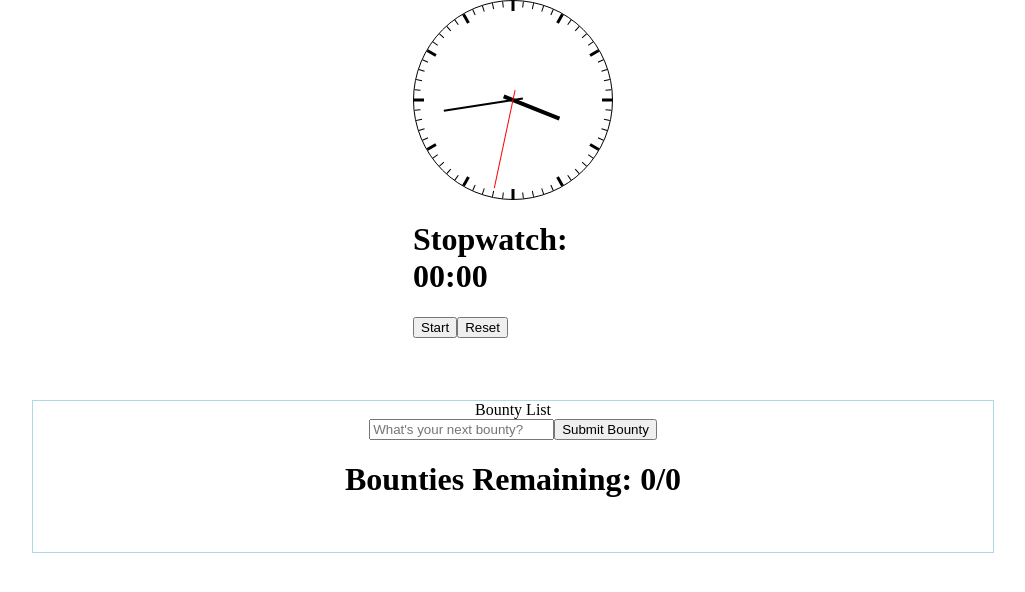
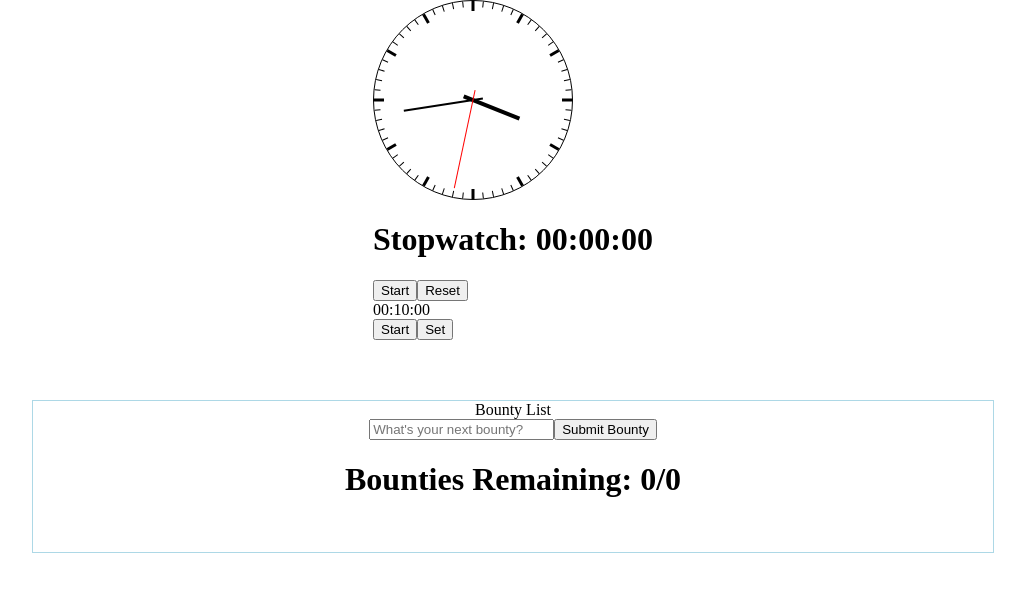
Before and after one commit to taujeng/bountysheet, a React (Create React App) app: page / in a window 1280 px wide. Shown: the top 592 px of the page, without its empty margins (127-1152 px from the left). Built offline with nearby package versions, Linux system fonts and the light colour scheme.

Commit message:
Added Timer, changed timeFormat to a function instead of a component

```diff
--- a/src/Components/Header/Header.jsx
+++ b/src/Components/Header/Header.jsx
@@ -1,6 +1,7 @@
 import React, {useState, useEffect} from 'react'
 import Clock from 'react-clock'
 import Stopwatch from '../Stopwatch/Stopwatch';
+import Timer from '../Timer/Timer'
 import 'react-clock/dist/Clock.css';
 import "./header.css"
 
@@ -20,6 +21,7 @@ const Header = () => {
     <div className="header-container">
       <Clock value={time} size={200}/>
       <Stopwatch />
+      <Timer />
     </div>
   )
 }
--- a/src/Components/Stopwatch/Stopwatch.jsx
+++ b/src/Components/Stopwatch/Stopwatch.jsx
@@ -1,9 +1,11 @@
 import React, { useState, useEffect } from 'react';
-import TimeFormat from '../timeFormat/TimeFormat';
+import timeFormat from '../timeFormat';
 
 const Stopwatch = () => {
   const [timePassed, setTimePassed] = useState(0);
   const [stopWatchOn, setStopWatchOn] = useState(false);
+
+  let { hours, minutes, seconds } = timeFormat(timePassed);
 
   useEffect(() => {
     let interval;
@@ -21,7 +23,7 @@ const Stopwatch = () => {
   return (
     <div className="stopwatch-container">
       <h1>
-        Stopwatch: <TimeFormat time={timePassed} />
+        Stopwatch: {hours}:{minutes}:{seconds}
       </h1>
       <button onClick={() => setStopWatchOn(!stopWatchOn)}>
         {stopWatchOn ? 'Stop' : 'Start'}
--- /dev/null
+++ b/src/Components/Timer/Timer.jsx
@@ -0,0 +1,45 @@
+import React, { useState, useEffect } from 'react';
+import timeFormat from '../timeFormat';
+
+const Timer = () => {
+  const [timeLeft, setTimeLeft] = useState(600);
+  const [timerOn, setTimerOn] = useState(false);
+  const [edit, setEdit] = useState(false);
+
+  const noTime = timeLeft <= 0 ? true : false;
+
+  const { hours, minutes, seconds } = timeFormat(timeLeft);
+
+  useEffect(() => {
+    let interval;
+    if (!noTime) {
+      if (timerOn) {
+        interval = setInterval(() => setTimeLeft(timeLeft - 1), 1000);
+      } else {
+        clearInterval(interval);
+      }
+    }
+
+    return () => {
+      clearInterval(interval);
+    };
+  }, [timeLeft, timerOn, noTime]);
+
+  return (
+    <div>
+      {noTime ? (
+        <div style={{ color: 'red' }}>00:00</div>
+      ) : (
+        <div>
+          {hours}:{minutes}:{seconds}
+        </div>
+      )}
+      <button onClick={() => setTimerOn(!timerOn)}>
+        {timerOn ? 'Stop' : 'Start'}
+      </button>
+      <button>Set</button>
+    </div>
+  );
+};
+
+export default Timer;
--- /dev/null
+++ b/src/Components/timeFormat.js
@@ -0,0 +1,20 @@
+export default function timeFormat( time ) {
+// time comes in as seconds
+  let hours = String(Math.floor(time/3600))
+  let minutes = String(Math.floor((time - (parseInt(hours) * 3600)) / 60))
+  let seconds = String(time - (parseInt(hours) * 3600)
+   - (parseInt(minutes) * 60))
+
+
+  if (hours.length > 2) {
+    hours = "00"
+  } else if (hours.length === 1) {
+    hours = "0" + hours
+  }
+  if (minutes.length === 1) minutes = "0" + minutes
+  if (seconds.length === 1 ) seconds = "0" + seconds
+
+
+
+  return ({hours : hours, minutes: minutes, seconds: seconds})
+}
--- a/src/Components/timeFormat/TimeFormat.jsx
+++ /dev/null
@@ -1,24 +0,0 @@
-import React from 'react'
-
-const TimeFormat = ( {time} ) => {
-// time comes in as minutes
-  console.log(time)
-  let hours = String(Math.floor(time/60))
-  let minutes = String(time % 60)
-
-
-  if (hours.length > 2) {
-    hours = "00"
-  } else if (hours.length === 1) {
-    hours = "0" + hours
-  }
-  if (minutes.length === 1) minutes = "0" + minutes
-
-
-
-  return (
-    <div>{hours}:{minutes}</div>
-  )
-}
-
-export default TimeFormat
```
